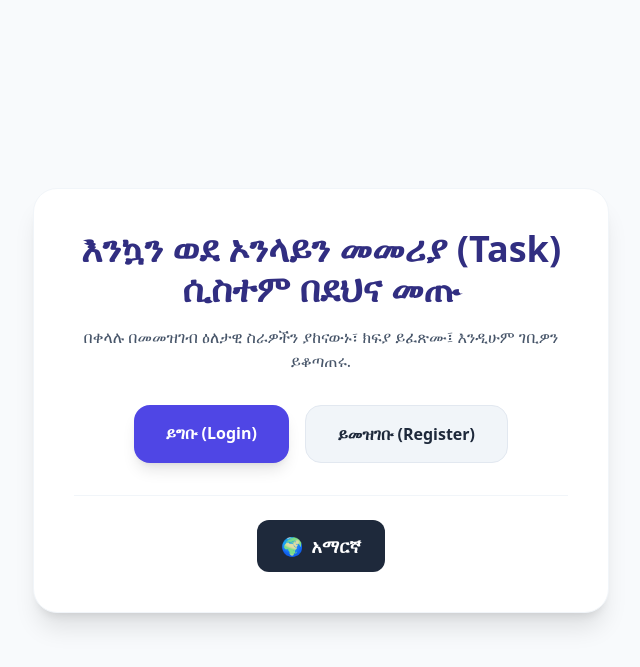
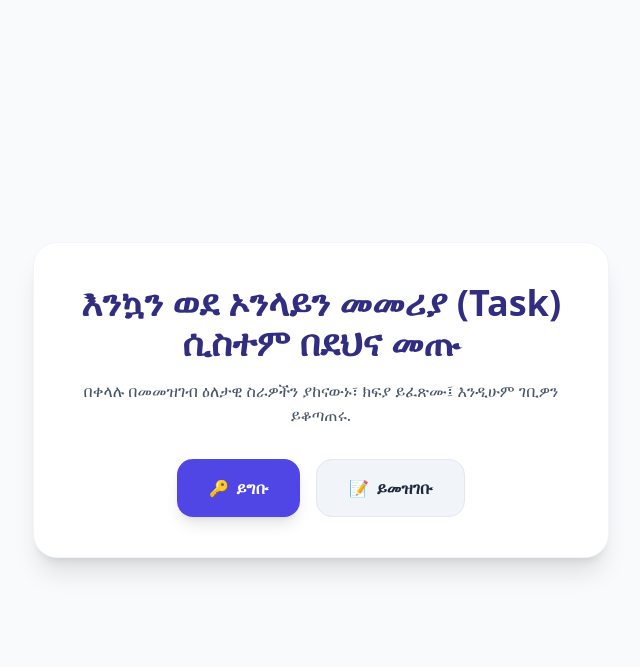
Before and after one commit to gedamuayana/my_shop, a Django app: page /en/ in a window 1280 px wide. Shown: the top 667 px of the page, without its empty margins (319-959 px from the left). Run offline with Django 5.2, Linux system fonts and the light colour scheme; some libraries are stand-ins or nearby versions.

Commit message:
Update login/register buttons with icons and lock to Amharic

```diff
--- a/templates/home.html
+++ b/templates/home.html
@@ -19,16 +19,15 @@
             {% if user.is_authenticated %}
                 <a href="{% url 'dashboard' %}" class="px-8 py-4 bg-indigo-600 hover:bg-indigo-700 text-white font-extrabold rounded-2xl shadow-lg transition-all">ወደ ዳሽቦርድ ይግቡ</a>
             {% else %}
-                <a href="{% url 'login' %}" class="px-8 py-4 bg-indigo-600 hover:bg-indigo-700 text-white font-extrabold rounded-2xl shadow-lg transition-all">ይግቡ (Login)</a>
-                <a href="{% url 'register' %}" class="px-8 py-4 bg-slate-100 hover:bg-slate-200 text-slate-800 font-extrabold rounded-2xl border border-slate-200 transition-all">ይመዝገቡ (Register)</a>
+                <a href="{% url 'login' %}" class="flex items-center justify-center gap-2 px-8 py-4 bg-indigo-600 hover:bg-indigo-700 text-white font-extrabold rounded-2xl shadow-lg transition-all">
+                    <span>🔑</span> ይግቡ
+                </a>
+                <a href="{% url 'register' %}" class="flex items-center justify-center gap-2 px-8 py-4 bg-slate-100 hover:bg-slate-200 text-slate-800 font-extrabold rounded-2xl border border-slate-200 transition-all">
+                    <span>📝</span> ይመዝገቡ
+                </a>
             {% endif %}
         </div>
 
-        <div class="mt-8 flex justify-center border-t pt-6 border-slate-100">
-            <span class="flex items-center gap-2 px-6 py-3 bg-slate-800 text-white rounded-xl font-bold text-lg">
-                <span>🌍</span> አማርኛ
-            </span>
         </div>
-    </div>
 </body>
 </html>
```
